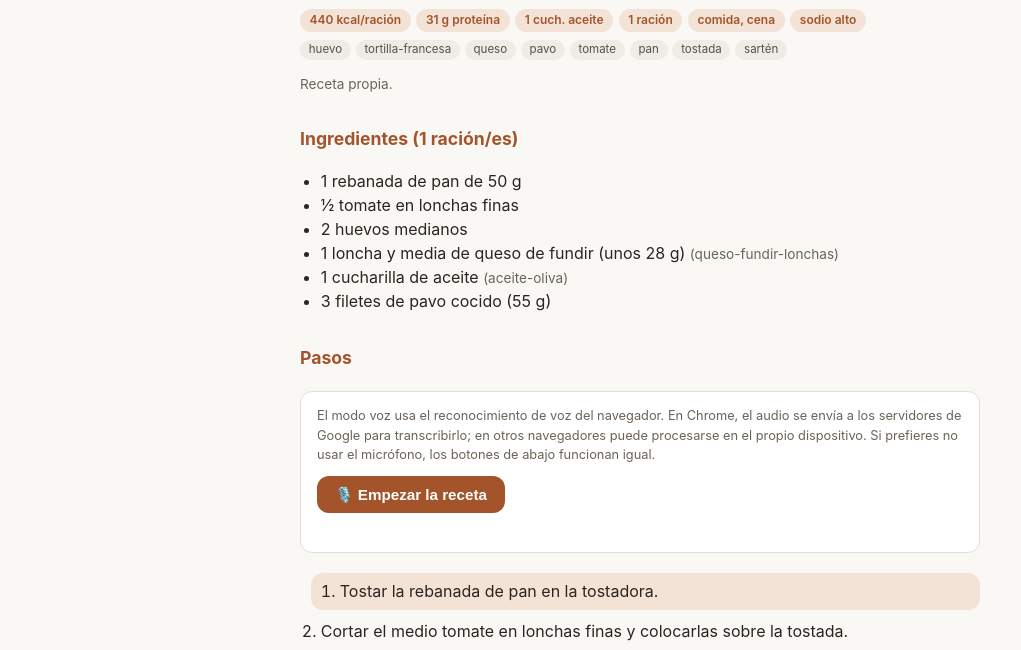
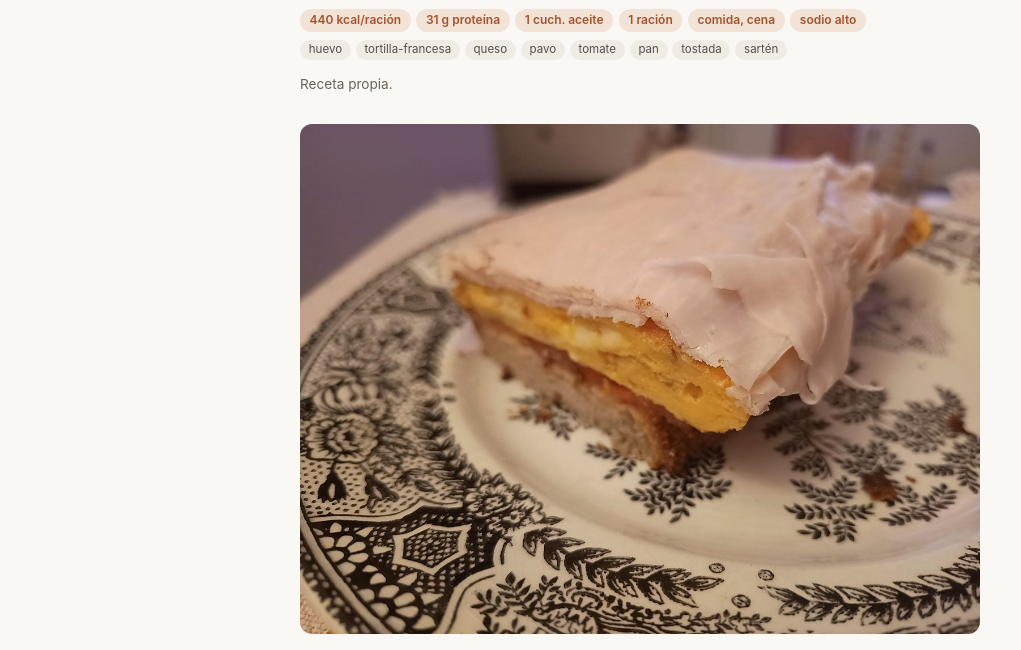
Before and after one commit to rmunoz/recetario, a plain HTML site: page docs/recetas/tostada-de-tortilla-francesa-con-queso-y-pavo.html in a window 1280 px wide. Shown: the part 99-749 px from the top of the page, without its empty margins (0-1021 px from the left). Drawn offline with Linux system fonts and the light colour scheme.

Commit message:
sitio: regenera docs/ automáticamente

```diff
--- a/docs/recetas/tostada-de-tortilla-francesa-con-queso-y-pavo.html
+++ b/docs/recetas/tostada-de-tortilla-francesa-con-queso-y-pavo.html
@@ -12,7 +12,7 @@
 <h1>Tostada de tortilla francesa con queso y pavo</h1>
 <div class="badges"><span class="badge">440 kcal/ración</span><span class="badge">31 g proteína</span><span class="badge">1 cuch. aceite</span><span class="badge">1 ración</span><span class="badge">comida, cena</span><span class="badge">sodio alto</span></div>
 <div class="tags"><a class="tag" href="../index.html?tag=huevo">huevo</a><a class="tag" href="../index.html?tag=tortilla-francesa">tortilla-francesa</a><a class="tag" href="../index.html?tag=queso">queso</a><a class="tag" href="../index.html?tag=pavo">pavo</a><a class="tag" href="../index.html?tag=tomate">tomate</a><a class="tag" href="../index.html?tag=pan">pan</a><a class="tag" href="../index.html?tag=tostada">tostada</a><a class="tag" href="../index.html?tag=sart%C3%A9n">sartén</a></div>
-<p class="source">Receta propia.</p>
+<p class="source">Receta propia.</p><img class="image" src="../assets/imagenes/tostada-de-tortilla-francesa-con-queso-y-pavo.jpg" alt="Tostada de tortilla francesa con queso y pavo">
 <h2>Ingredientes (1 ración/es)</h2>
 <ul class="ingredients">
 <li>1 rebanada de pan de 50 g</li>
```
Also changed, not shown: docs/index.html (+1 -1 lines), docs/assets/imagenes/tostada-de-tortilla-francesa-con-queso-y-pavo.jpg (added).
